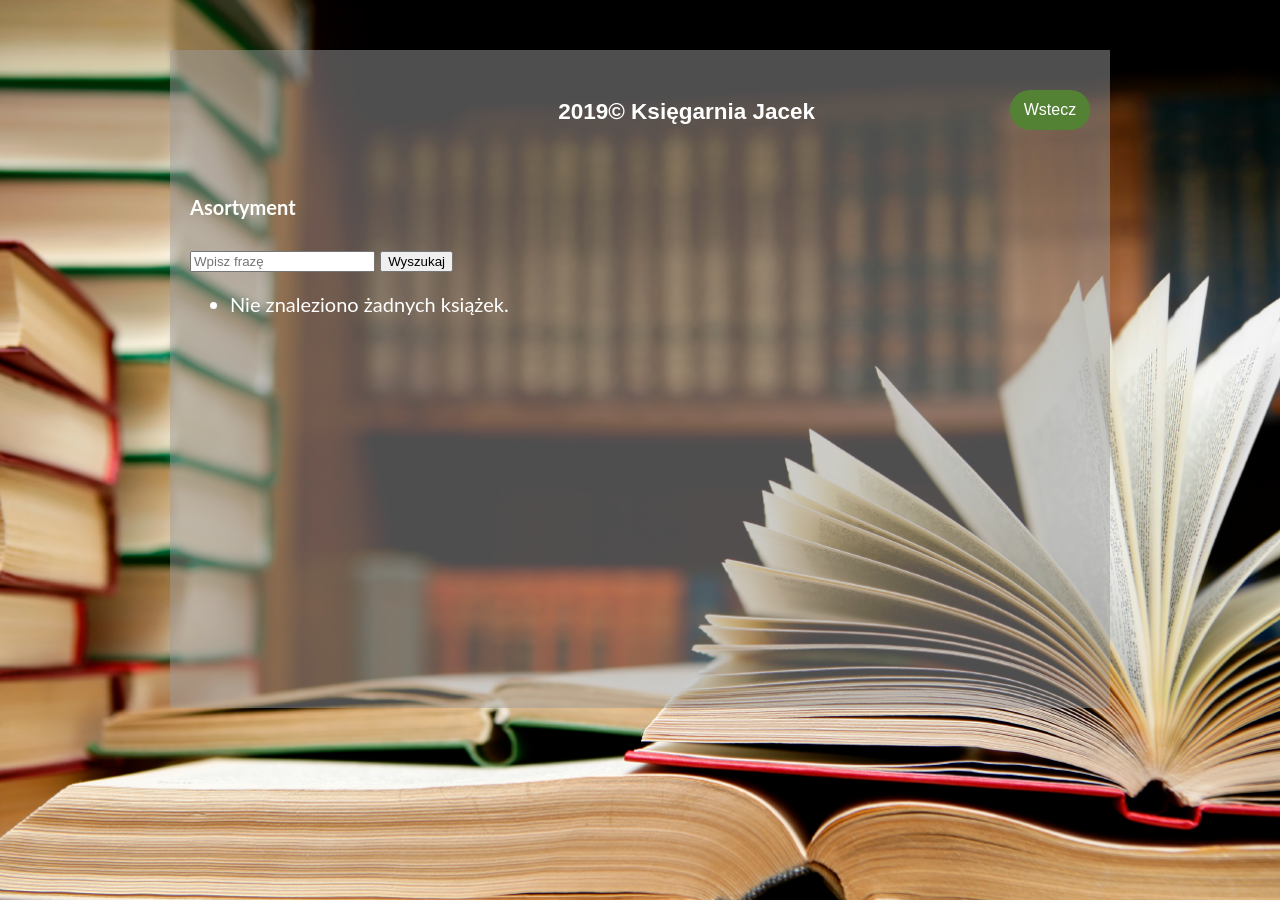
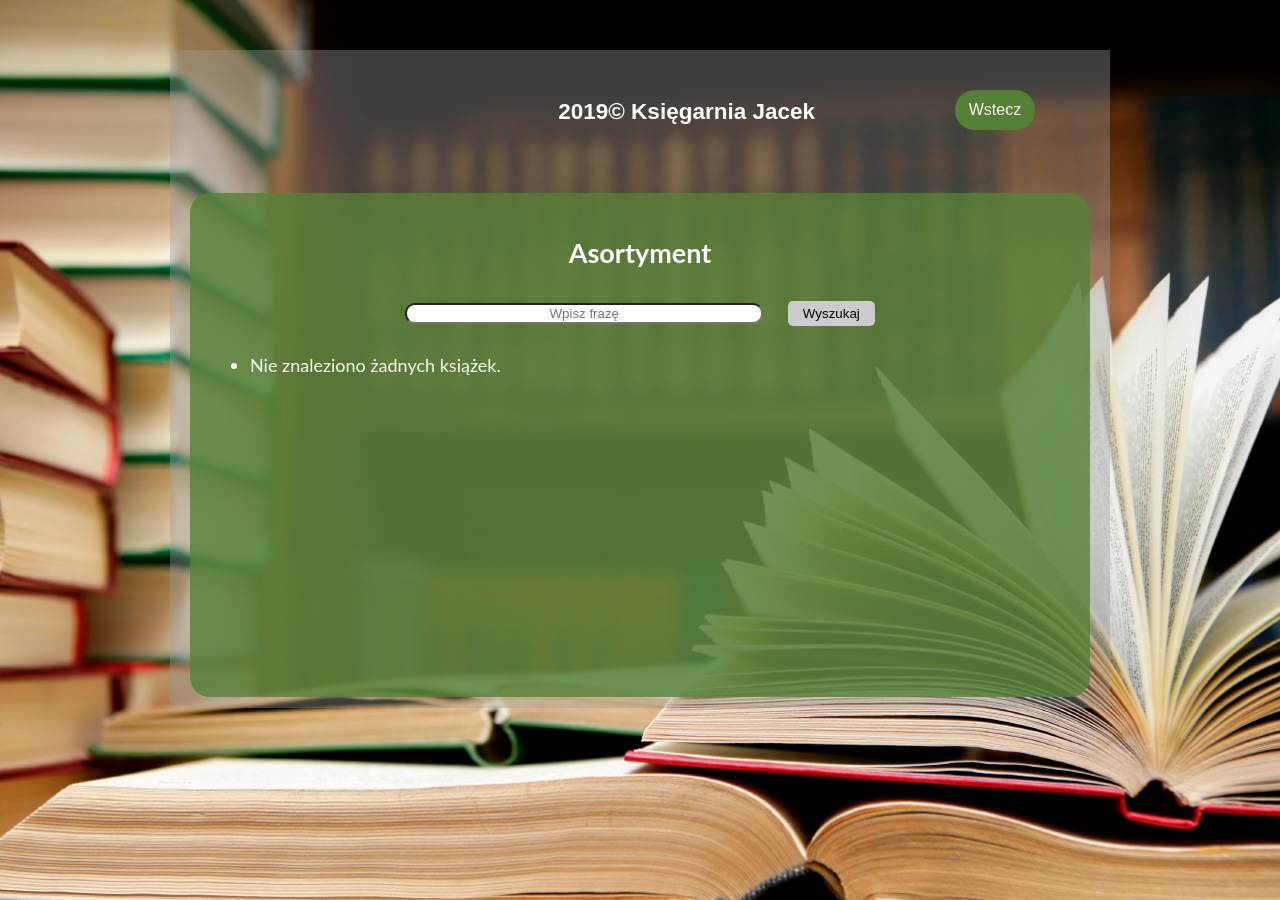
Before and after one commit to bookstore-jacek/webstore, a Django app: page /panel/asortyment/ in a window 1280 px wide. Run offline with Django 3.2, Linux system fonts and the light colour scheme; data that the repository does not hold is empty.

Commit message:
Modified all customers and orders views

```diff
--- a/src/Product/templates/product/staff_find_book.html
+++ b/src/Product/templates/product/staff_find_book.html
@@ -1,16 +1,16 @@
-{% extends "base.html" %}
+{% extends "panel_base.html" %}
 
 {% block back %}
-<input type=button value="Wstecz" onClick="javascript:history.go(-1);"/>
+<input type=button value="Wstecz" onClick="/panel/;"/>
 {% endblock %}
 
 {% block content %}
-<div class="customerlistview">
-    <h4>Asortyment</h4>
-    <div id="vertical_all">
-        <form action='.' method='POST'>{% csrf_token %}
+<div class="customerlistviewg">
+    <h2><center>Asortyment</center></h2>
+    <div >
+            <center><form action='.' method='POST'> {% csrf_token %}
             {{ form.as_table }}
-            <input type='submit' class="button" value='Wyszukaj' />
+            <input type='submit' class="button" value='Wyszukaj' /></center>
         </form>
     </div>
     <nav class="orderlistnav">
--- a/src/static/panel_style.css
+++ b/src/static/panel_style.css
@@ -135,6 +135,11 @@
 	float: left;
 	text-align: center;
 	display: table;
+}
+
+.midtileo:hover
+{
+	background-color: #843c0c;
 }
 
 .smalltile
@@ -292,6 +297,24 @@
 	height: 75%;
 }
 
+.customerlistviewg
+{
+	border-radius: 20px;
+	padding: 20px;
+	font-size: 18px;
+	background-color:rgba(84, 130, 53, 0.8);
+	height: 75%;
+}
+
+.productlistview
+{
+	border-radius: 20px;
+	padding: 20px;
+	font-size: 18px;
+	background-color:rgba(84, 130, 53, 0.8);
+	height: 75%;
+}
+
 nav ul{
 	height: 320px;
 	overflow: hidden;
@@ -361,6 +384,7 @@
 	background-color: rgba(68, 114, 196, 0.8);
 	text-align: center;
 	display: table;
+	font-size:17px;
 }
 
 .circle {
```
Also changed, not shown: src/Customer/templates/customer/customers.html (+4 -4 lines), src/ExtOrder/templates/order/order_details.html (+11 -8 lines).
